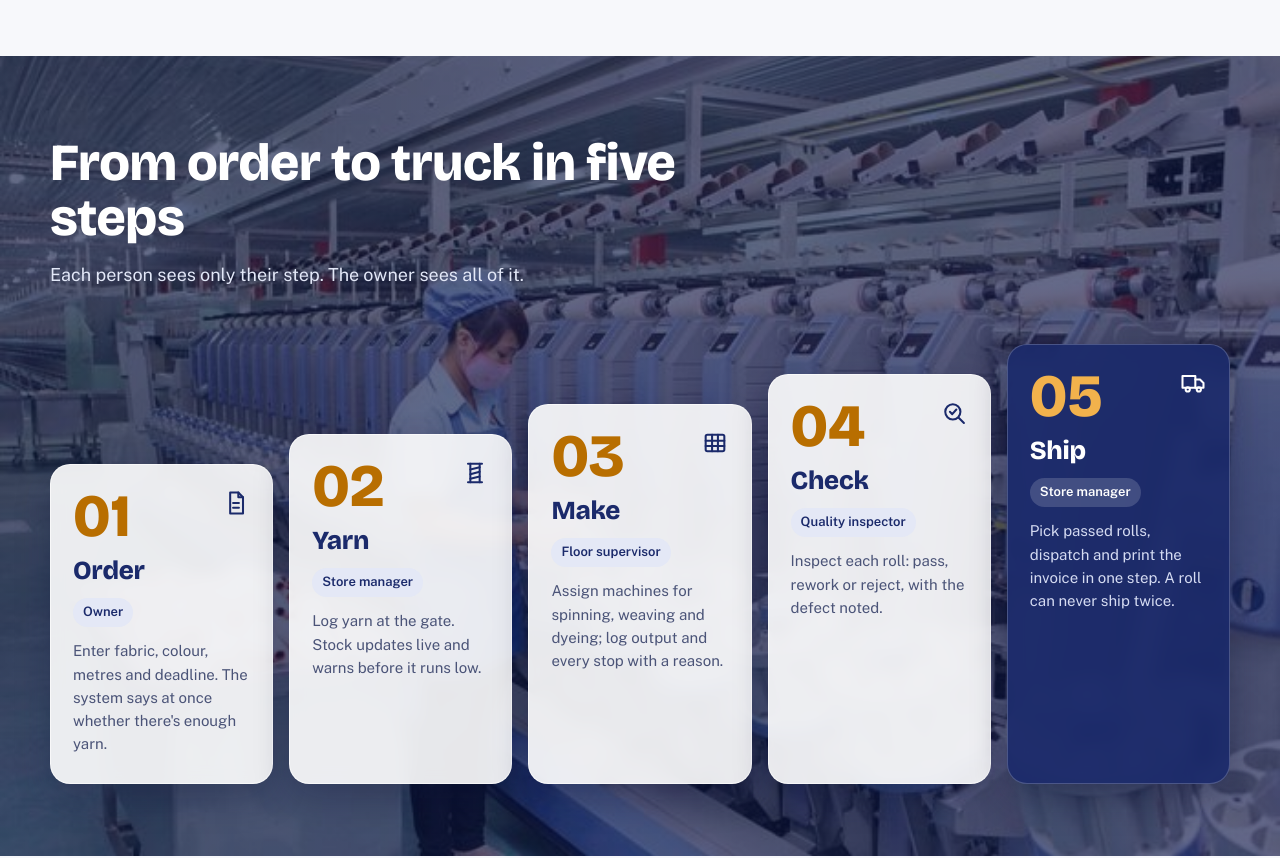
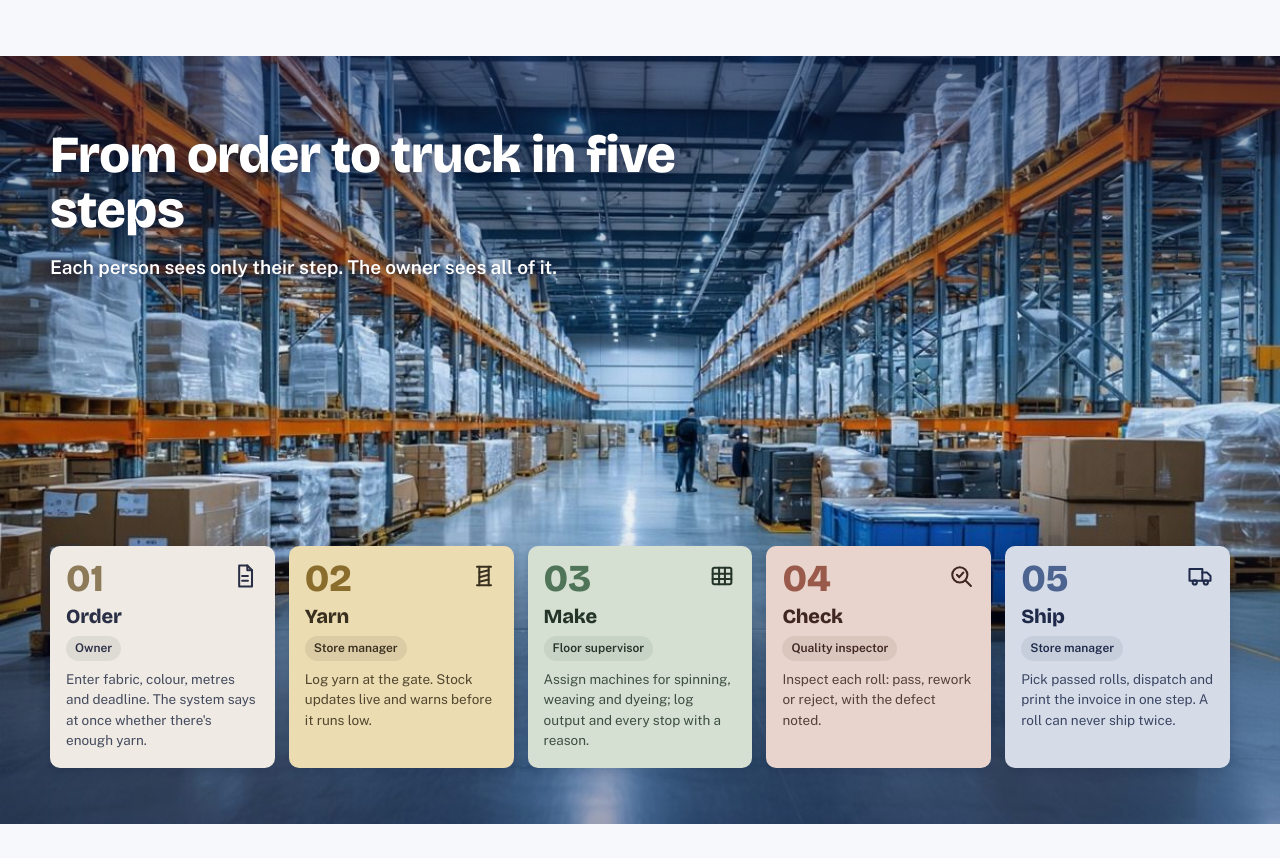
Before and after one commit to shubhamshubham66/Textile_Manufacturing_Platform, a React (Vite) app in the folder frontend/: page / in a window 1280 px wide. Shown: the part 1680-2538 px from the top of the page. Built offline with nearby package versions, Linux system fonts and the light colour scheme.

Commit message:
How it works: warehouse photo with muted colour cards

```diff
--- a/frontend/src/components/HowItWorks.jsx
+++ b/frontend/src/components/HowItWorks.jsx
@@ -1,5 +1,5 @@
-// How it works: five steps from order to truck, as cards that step up like a
-// staircase over a photo of the mill floor. The last step (Ship) is dark.
+// How it works: five equal cards in the lower half of a warehouse photo, from
+// order to truck. Each card has its own flat colour, like dyed cloth swatches.
 const ICON = {
   order: (
     <>
@@ -59,8 +59,7 @@ export default function HowItWorks() {
           {STEPS.map((s, i) => (
             <li
               key={s.title}
-              className={`lp-stair ${i === STEPS.length - 1 ? "is-last" : ""}`}
-              style={{ "--i": i }}
+              className={`lp-stair is-${s.icon}`}
             >
               <div className="lp-stair-top">
                 <span className="lp-stair-no">{String(i + 1).padStart(2, "0")}</span>
--- a/frontend/src/landing.css
+++ b/frontend/src/landing.css
@@ -961,14 +961,23 @@
   --st-display: "Bricolage Grotesque", var(--lp-display);
   font-family: "Public Sans", var(--lp-body);
   color: #1b2a6b;
-  padding: 80px 48px 72px;
+  padding: 72px 48px 56px;
+  /* lighter in the middle so the warehouse shows; darker top/bottom for text */
   background-image:
-    linear-gradient(rgba(14, 24, 70, 0.64), rgba(14, 24, 70, 0.64)),
-    url(/images/winding-floor.jpg);
+    linear-gradient(rgba(14, 24, 70, 0.45) 0%, rgba(14, 24, 70, 0.05) 40%, rgba(14, 24, 70, 0.05) 60%, rgba(14, 24, 70, 0.4) 100%),
+    url(/images/warehouse.jpg);
   background-size: cover;
-  background-position: center 35%;
+  background-position: center 40%;
 }
-.lp-stairs-inner { max-width: 1180px; margin: 0 auto; }
+/* heading at the top, cards in the lower half of the photo */
+.lp-stairs-inner {
+  max-width: 1180px;
+  margin: 0 auto;
+  min-height: 640px;
+  display: flex;
+  flex-direction: column;
+  justify-content: space-between;
+}
 .lp-stairs-head { max-width: 640px; }
 .lp-stairs h2 {
   margin: 0;
@@ -977,63 +986,71 @@
   line-height: 1.05;
   font-weight: 800;
   color: #fff;
+  text-shadow: 0 2px 14px rgba(8, 14, 50, 0.55);
 }
-.lp-stairs-head p { margin: 16px 0 0; font-size: 18px; line-height: 1.5; color: #e3e8f8; }
+.lp-stairs-head p {
+  margin: 16px 0 0;
+  font-size: 19px;
+  line-height: 1.5;
+  font-weight: 600;
+  color: #ffffff;
+  text-shadow: 0 1px 8px rgba(8, 14, 50, 0.6);
+}
 .lp-stairs-steps {
   list-style: none;
-  margin: 56px 0 0;
+  margin: 48px 0 0;
   padding: 0;
   display: grid;
   grid-template-columns: repeat(5, minmax(0, 1fr));
-  gap: 16px;
-  align-items: end;
+  gap: 14px;
+  align-items: stretch;
 }
 .lp-stair {
+  /* each step sets its own colours below */
+  --bg: #f4eee2;
+  --ink: #2a2f45;
+  --body: #454a5e;
+  --no: #8a6a2f;
+  --pill: rgba(0, 0, 0, 0.07);
   box-sizing: border-box;
-  min-height: calc(320px + var(--i) * 30px);
-  background: rgba(255, 255, 255, 0.9);
-  border: 1px solid rgba(255, 255, 255, 0.65);
-  border-radius: 20px;
-  box-shadow: 0 14px 34px rgba(8, 14, 50, 0.28);
-  -webkit-backdrop-filter: blur(8px);
-  backdrop-filter: blur(8px);
-  padding: 24px 22px 26px;
+  background: var(--bg);
+  color: var(--ink);
+  border-radius: 10px;
+  box-shadow: 0 4px 12px rgba(8, 14, 50, 0.16);
+  padding: 16px 16px 18px;
   display: flex;
   flex-direction: column;
-  gap: 12px;
+  gap: 8px;
 }
-.lp-stair-top { display: flex; justify-content: space-between; align-items: flex-start; color: #1b2a6b; }
-.lp-stair-no { font-family: var(--st-display); font-size: 60px; line-height: 0.9; font-weight: 800; color: #b86e00; }
-.lp-stair h3 { margin: 0; font-family: var(--st-display); font-size: 26px; font-weight: 800; color: #1b2a6b; }
+.lp-stair-top { display: flex; justify-content: space-between; align-items: flex-start; color: var(--ink); }
+.lp-stair-no { font-family: var(--st-display); font-size: 38px; line-height: 0.9; font-weight: 800; color: var(--no); }
+.lp-stair h3 { margin: 0; font-family: var(--st-display); font-size: 20px; font-weight: 800; color: var(--ink); }
 .lp-stair-who {
   align-self: flex-start;
-  background: #e4e8f6;
-  color: #1b2a6b;
-  font-size: 13px;
+  background: var(--pill);
+  color: var(--ink);
+  font-size: 12px;
   font-weight: 600;
-  padding: 4px 10px;
+  padding: 3px 9px;
   border-radius: 999px;
 }
-.lp-stair p { margin: 0; font-size: 15px; line-height: 1.55; color: #4b5478; }
-/* Last step: the truck leaves, so it's the dark one */
-.lp-stair.is-last {
-  background: rgba(27, 42, 107, 0.93);
-  border-color: rgba(255, 255, 255, 0.2);
-  box-shadow: 0 14px 34px rgba(8, 14, 50, 0.35);
-}
-.lp-stair.is-last .lp-stair-top { color: #fff; }
-.lp-stair.is-last .lp-stair-no { color: #f2b24c; }
-.lp-stair.is-last h3 { color: #fff; }
-.lp-stair.is-last .lp-stair-who { background: rgba(255, 255, 255, 0.16); color: #fff; }
-.lp-stair.is-last p { color: #d5dbf2; }
+.lp-stair p { margin: 0; font-size: 13.5px; line-height: 1.5; color: var(--body); }
+/* Colours like dyed cloth swatches: unbleached cotton, haldi, sage, madder, indigo */
+.lp-stair.is-order { --bg: #efebe4; --no: #8c7a58; }
+.lp-stair.is-yarn  { --bg: #ebdcb2; --ink: #3a3020; --body: #51472f; --no: #8a6d2c; --pill: rgba(58, 48, 32, 0.09); }
+.lp-stair.is-make  { --bg: #d6e0d2; --ink: #243429; --body: #3d4f42; --no: #4f7458; --pill: rgba(36, 52, 41, 0.08); }
+.lp-stair.is-check { --bg: #e8d4cc; --ink: #3f2620; --body: #574039; --no: #9a5a4b; --pill: rgba(63, 38, 32, 0.08); }
+.lp-stair.is-ship  { --bg: #d5dce8; --ink: #1f2a4a; --body: #3b4663; --no: #4d6390; --pill: rgba(31, 42, 74, 0.08); }
 
 @media (max-width: 1080px) {
-  .lp-stairs-steps { grid-template-columns: repeat(3, minmax(0, 1fr)); align-items: stretch; }
-  .lp-stair { min-height: 0; }
+  .lp-stairs-steps { grid-template-columns: repeat(3, minmax(0, 1fr)); }
+  .lp-stairs-inner { min-height: 560px; }
 }
 @media (max-width: 640px) {
-  .lp-stairs { padding: 64px 16px 56px; }
+  .lp-stairs { padding: 56px 16px 40px; }
+  .lp-stairs-inner { min-height: 0; }
+  .lp-stairs-head { margin-bottom: 180px; }
   .lp-stairs-head p { font-size: 16.5px; }
   .lp-stairs-steps { grid-template-columns: 1fr; margin-top: 36px; gap: 12px; }
-  .lp-stair-no { font-size: 46px; }
+  .lp-stair-no { font-size: 34px; }
 }
```
Also changed, not shown: frontend/public/images/warehouse.jpg (added), 1 other file (tests, documents, lock files or other folders).
